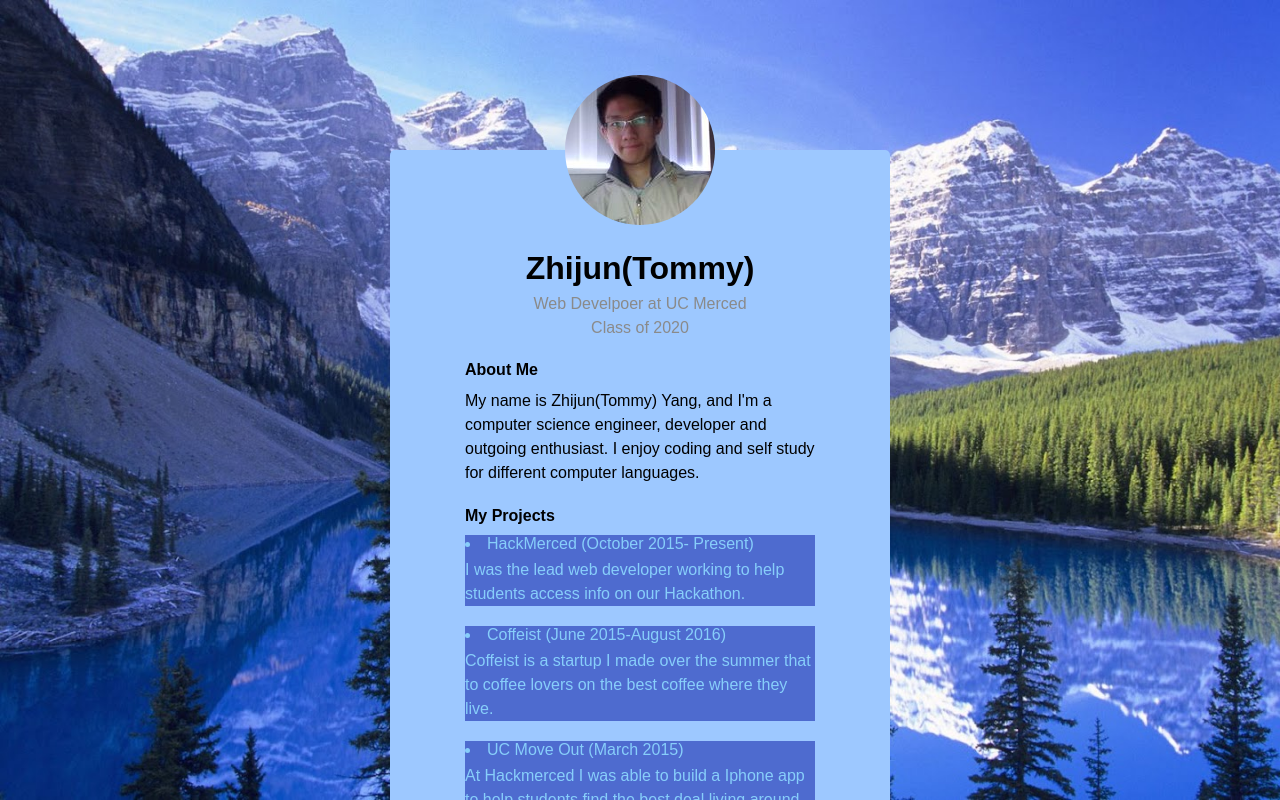
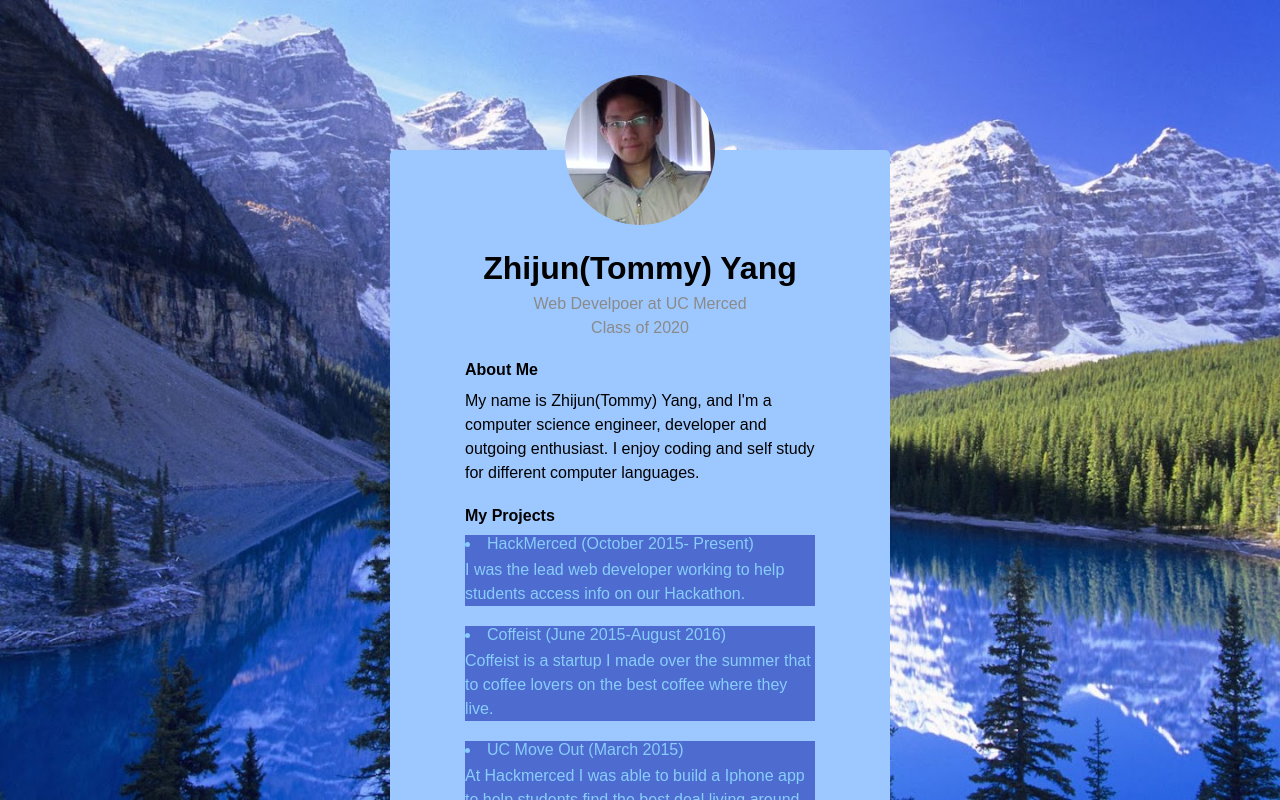
Before and after one commit to treatyoubetter/treatyoubetter.github.io, a plain HTML site: page index.html in a window 1280 px wide. Drawn offline with Linux system fonts and the light colour scheme.

Commit message:
Update index.html

```diff
--- a/index.html
+++ b/index.html
@@ -10,7 +10,7 @@
         <div class='center-content'>
           <div id='content-header'>
             <img class='profile-picture' src = 'me.jpg'>
-            <h1>Zhijun(Tommy)</h1>
+            <h1>Zhijun(Tommy) Yang</h1>
             <p>Web Develpoer at UC Merced<br>Class of 2020</p>
           </div>
           <div class='content' id='content-about-me'>
```
